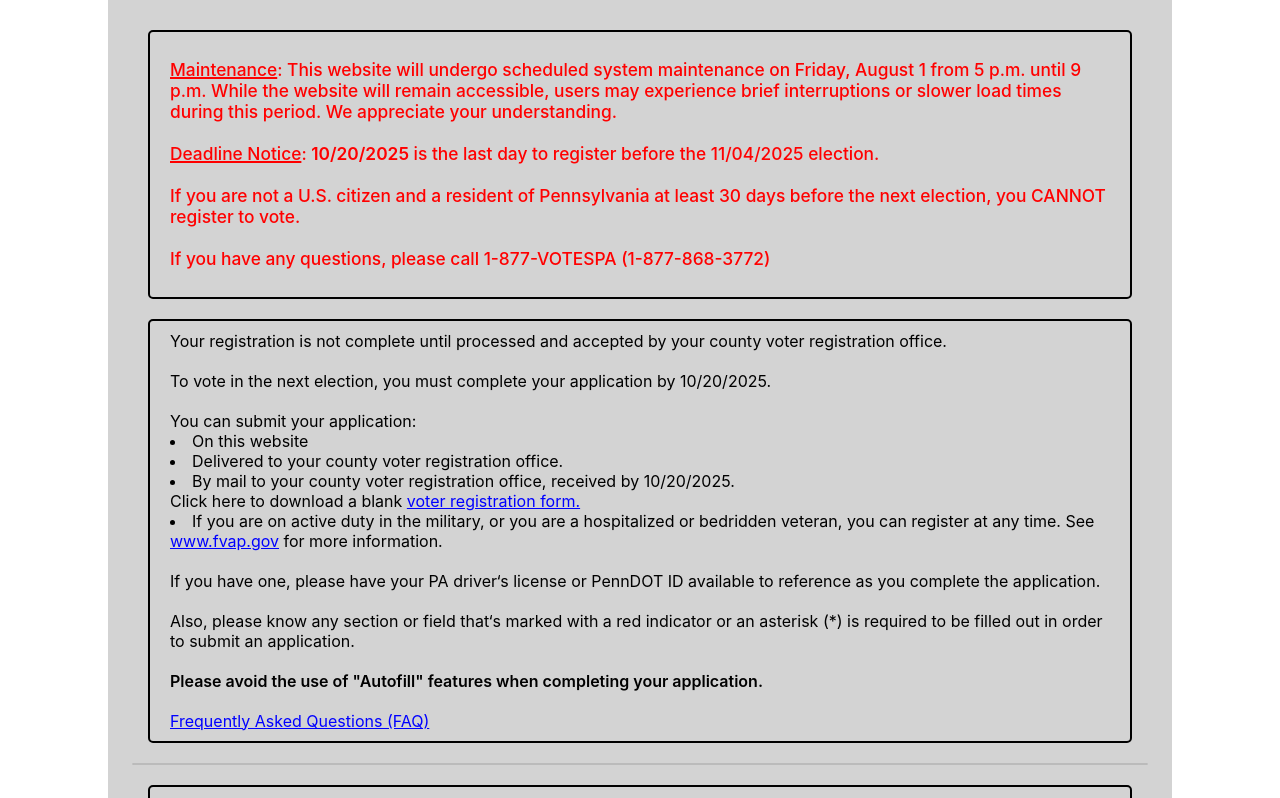
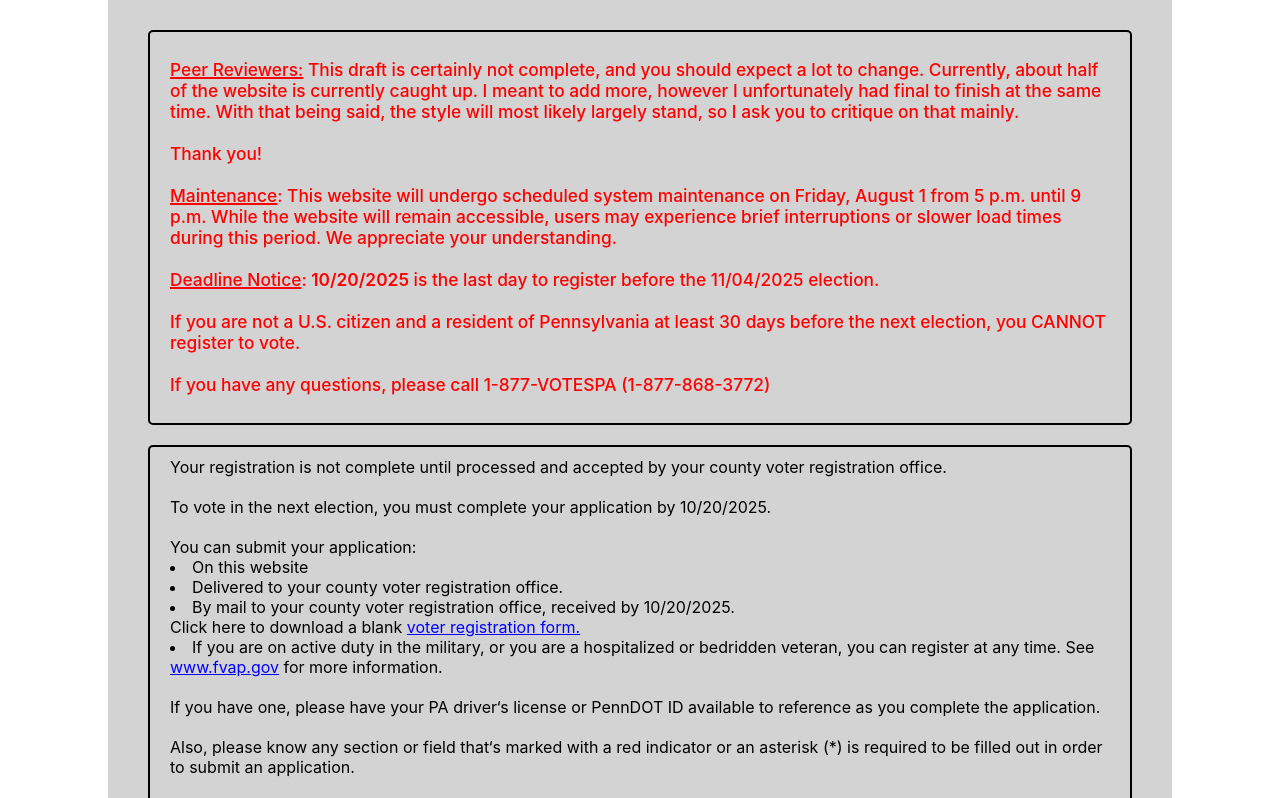
Before and after one commit to aquafenaa/pa-votes, a React (Create React App) app: page / in a window 1280 px wide. Shown: the top 798 px of the page. Built offline with nearby package versions, Linux system fonts and the light colour scheme.

Commit message:
Final update for draft

```diff
--- a/src/App.tsx
+++ b/src/App.tsx
@@ -13,6 +13,11 @@ export default function App() {
     <div className="document">
       <div className="text">
         <p className="warning">
+          <u>Peer Reviewers:</u> This draft is certainly not complete, and you should expect a lot to change. Currently, about half of the website is currently caught up. I meant to add more, however I unfortunately had final to finish at the same time. With that being said, the style will most likely largely stand, so I ask you to critique on that mainly.<br />
+          <br />
+          Thank you!<br />
+          <br />
+
           <u>Maintenance</u>: This website will undergo scheduled system maintenance on Friday, August 1 from 5 p.m. until 9 p.m. While the website will remain accessible, users may experience brief interruptions or slower load times during this period. We appreciate your understanding.<br />
           <br />
           <u>Deadline Notice</u>: <b>10/20/2025</b> is the last day to register before the 11/04/2025 election.<br />
```
Also changed, not shown: 1 other file (tests, documents, lock files or other folders).
